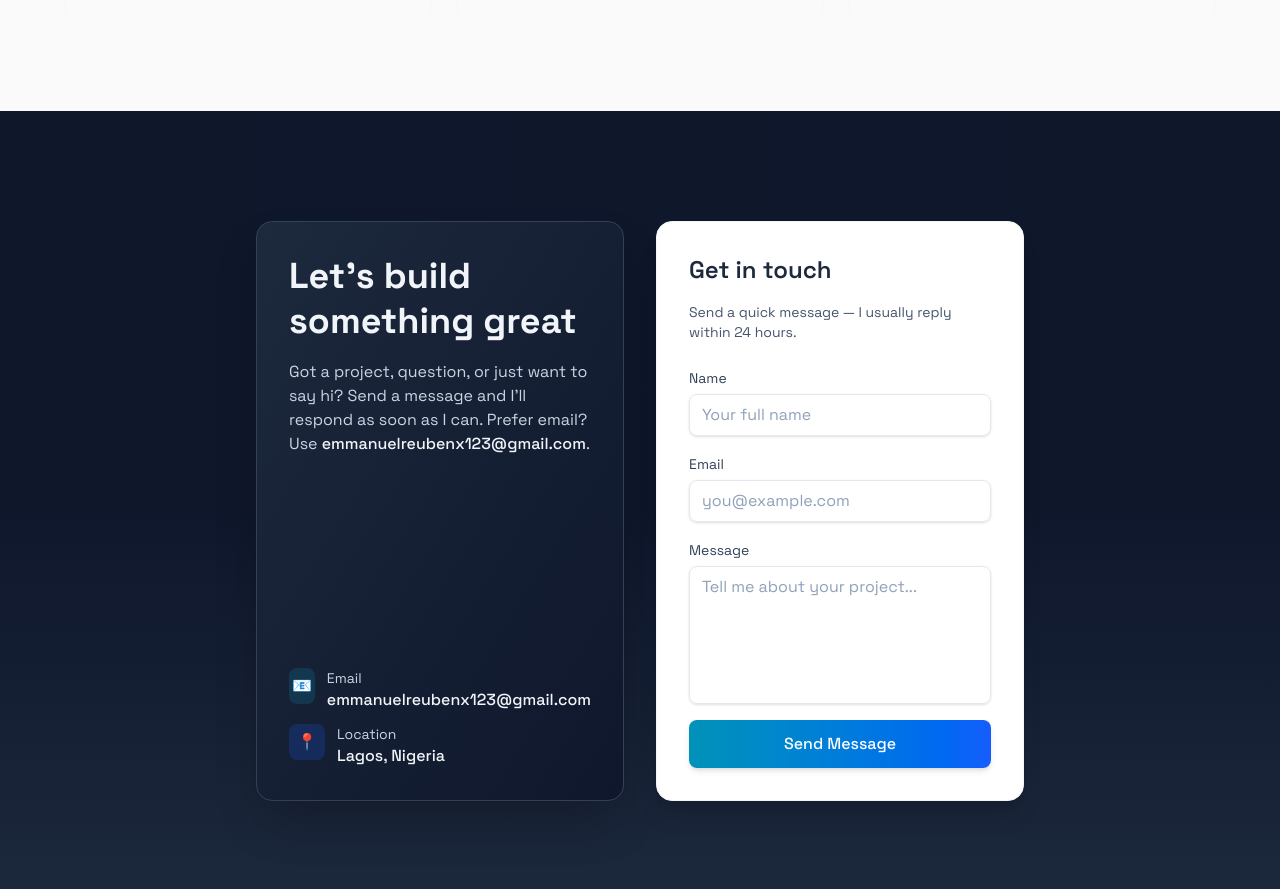
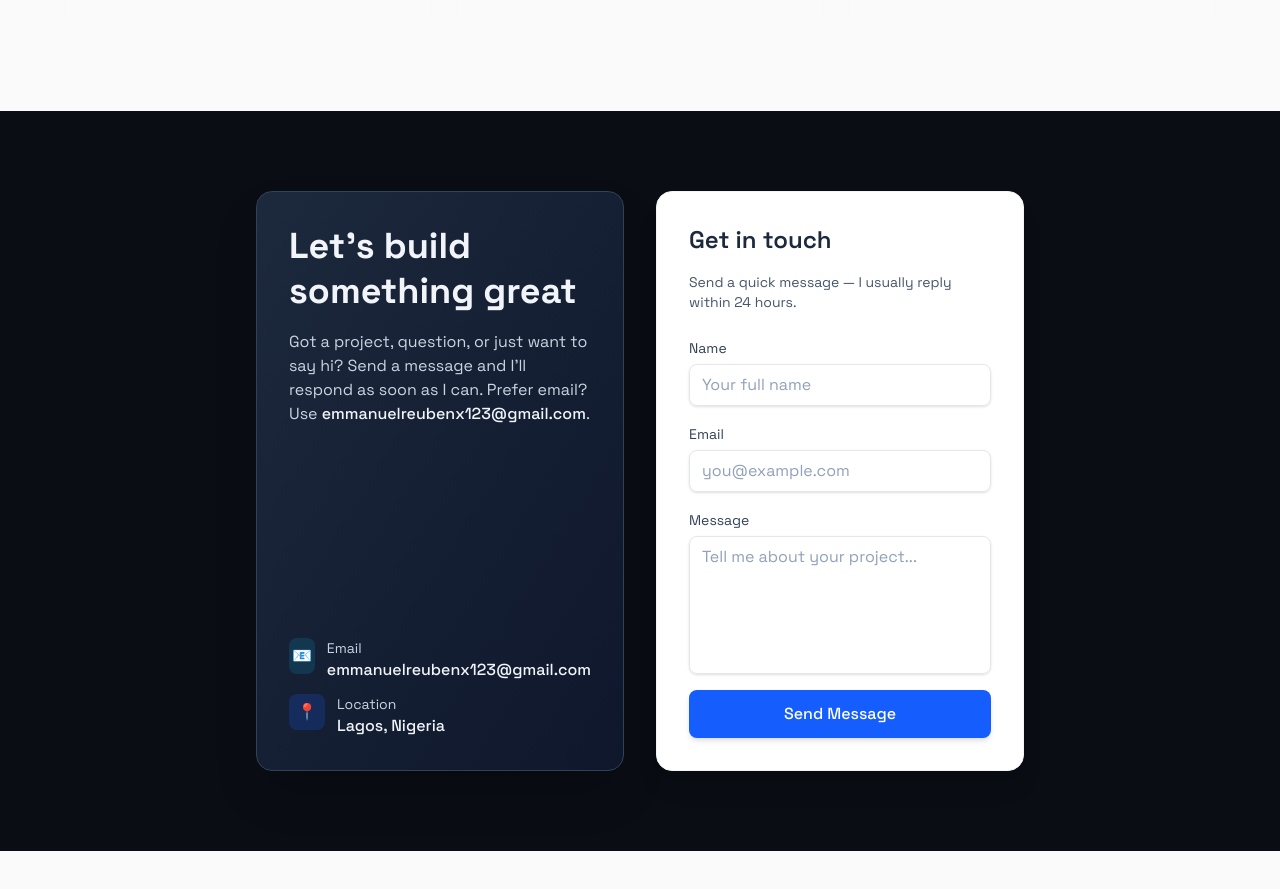
Before and after one commit to Emmanuel-x123/Emmanuel-portfolio, a React (Vite) app: page / in a window 1280 px wide. Shown: the part 2409-3298 px from the top of the page. After the commit the page ends 3260 px from the top, so only its background shows below. Built offline with nearby package versions, Linux system fonts and the light colour scheme.

Commit message:
made changes for safari compactability

```diff
--- a/src/components/section/Contact.jsx
+++ b/src/components/section/Contact.jsx
@@ -48,8 +48,16 @@ export const Contact = () => {
 
   return (
     <section
-      id="contact"
-      className="min-h-screen flex items-center justify-center px-4 py-20 bg-gradient-to-b from-slate-900 via-slate-900 to-slate-800"
+  id="contact"
+  className="
+    bg-[#0A0D14]
+    min-h-screen
+    w-full
+    flex items-center justify-center
+    py-8 sm:py-12 md:py-16 lg:py-20
+    px-4 sm:px-6 lg:px-8
+    ios-fix
+  "
     >
       <RevealOnScroll>
         <div className="w-full max-w-3xl mx-auto grid grid-cols-1 md:grid-cols-2 gap-8 items-stretch">
@@ -130,7 +138,7 @@ export const Contact = () => {
                 <button
                   type="submit"
                   disabled={isSubmitting}
-                  className={`w-full inline-flex items-center justify-center gap-3 py-3 px-4 rounded-lg font-medium text-white bg-gradient-to-r from-cyan-600 to-blue-600 shadow-md transition-transform duration-150 hover:-translate-y-0.5 disabled:opacity-60 disabled:cursor-not-allowed`}
+                  className={`w-full inline-flex items-center justify-center gap-3 py-3 px-4 rounded-lg font-medium text-white bg-blue-600 shadow-md transition-transform duration-150 hover:-translate-y-0.5 disabled:opacity-60 disabled:cursor-not-allowed`}
                 >
                   {isSubmitting ? (
                     <>
--- a/src/index.css
+++ b/src/index.css
@@ -48,3 +48,10 @@ html, body{
   opacity: 1;
   transform: translateY(0);
 }
+
+.ios-fix {
+  min-height: -webkit-fill-available;
+}
+html, body {
+  height: -webkit-fill-available;
+}
```
